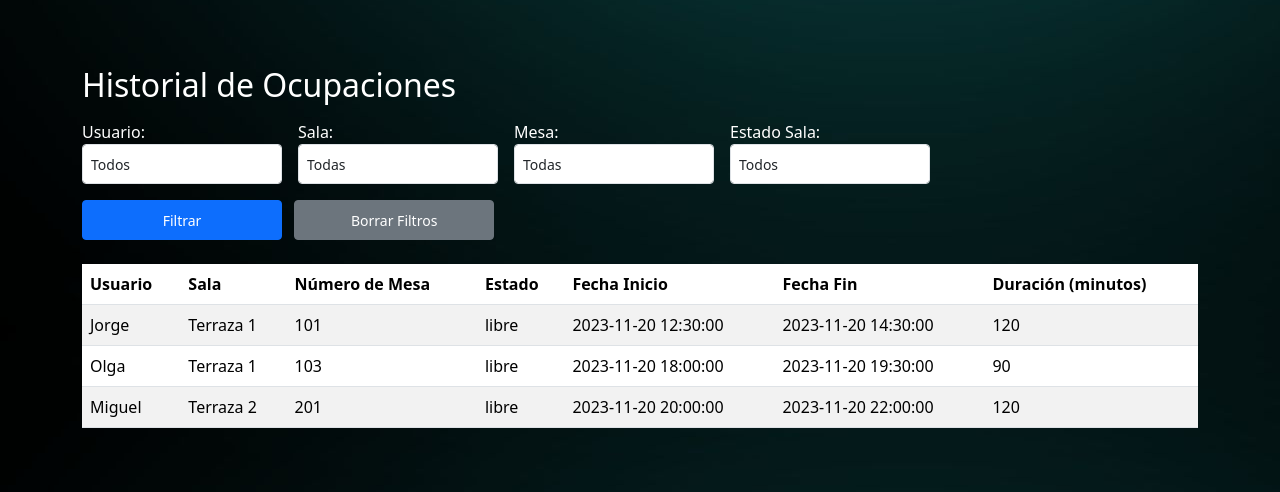
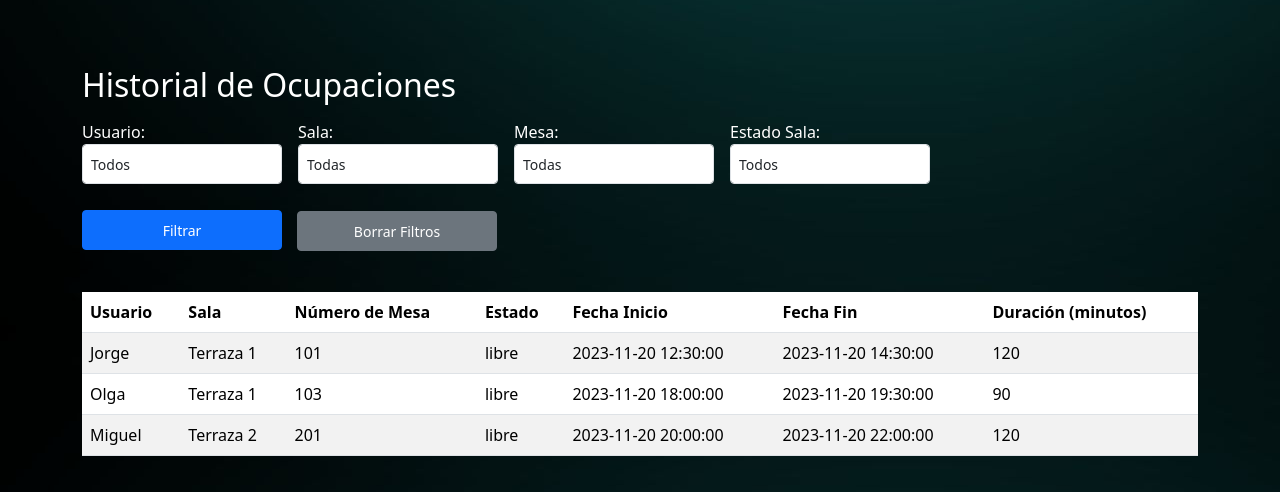
Before and after one commit to Dmasc67/2425_DAW2_M12_Projecte-01_SARA-CONNOR, a PHP site: page /registro.php in a window 1280 px wide. Shown: the part 219-711 px from the top of the page. Run offline with PHP 8.4, Linux system fonts and the light colour scheme; a user stored in the database is signed in; data comes from the database, SQL or seed files in the repository; some libraries are stand-ins or nearby versions.

Commit message:
CSS arreglillo

```diff
--- a/registro.php
+++ b/registro.php
@@ -110,12 +110,12 @@ if (!isset($_SESSION['usuario'])) {
                     <option value="ocupada" <?php echo (isset($_GET['estado']) && $_GET['estado'] == 'ocupada') ? 'selected' : ''; ?>>Ocupada</option>
                 </select>
             </div>
-        </div>
 
-        <!-- Botones -->
-        <div class="me-3">
-            <button type="submit" class="btn btn-primary btn-sm me-2" style="height: 40px; width: 200px;">Filtrar</button>
-            <button type="button" class="btn btn-secondary btn-sm" onclick="window.location.href='registro.php'" style="height: 40px; width: 200px;">Borrar Filtros</button>
+            <!-- Botones -->
+            <div class="d-flex align-items-center mt-3">
+                <button type="submit" class="btn btn-primary btn-sm me-2" style="height: 40px; width: 200px; margin-top: 10px; margin-right: 10px; margin-bottom: 2px;">Filtrar</button>
+                <button type="button" class="btn btn-secondary btn-sm" onclick="window.location.href='registro.php'" style="height: 40px; width: 200px; margin-top: 10px; margin-left: 7px;">Borrar Filtros</button>
+            </div>
         </div>
     </div>
 </form>
```
